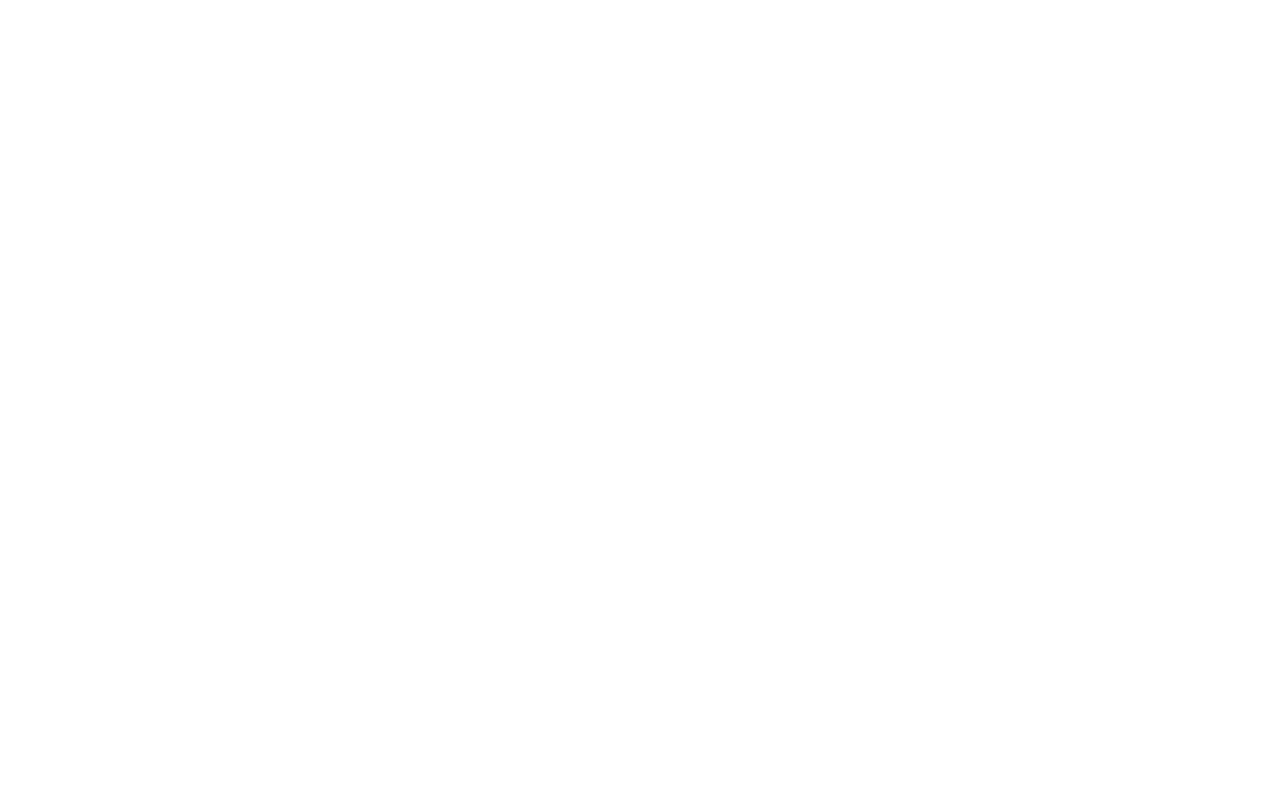
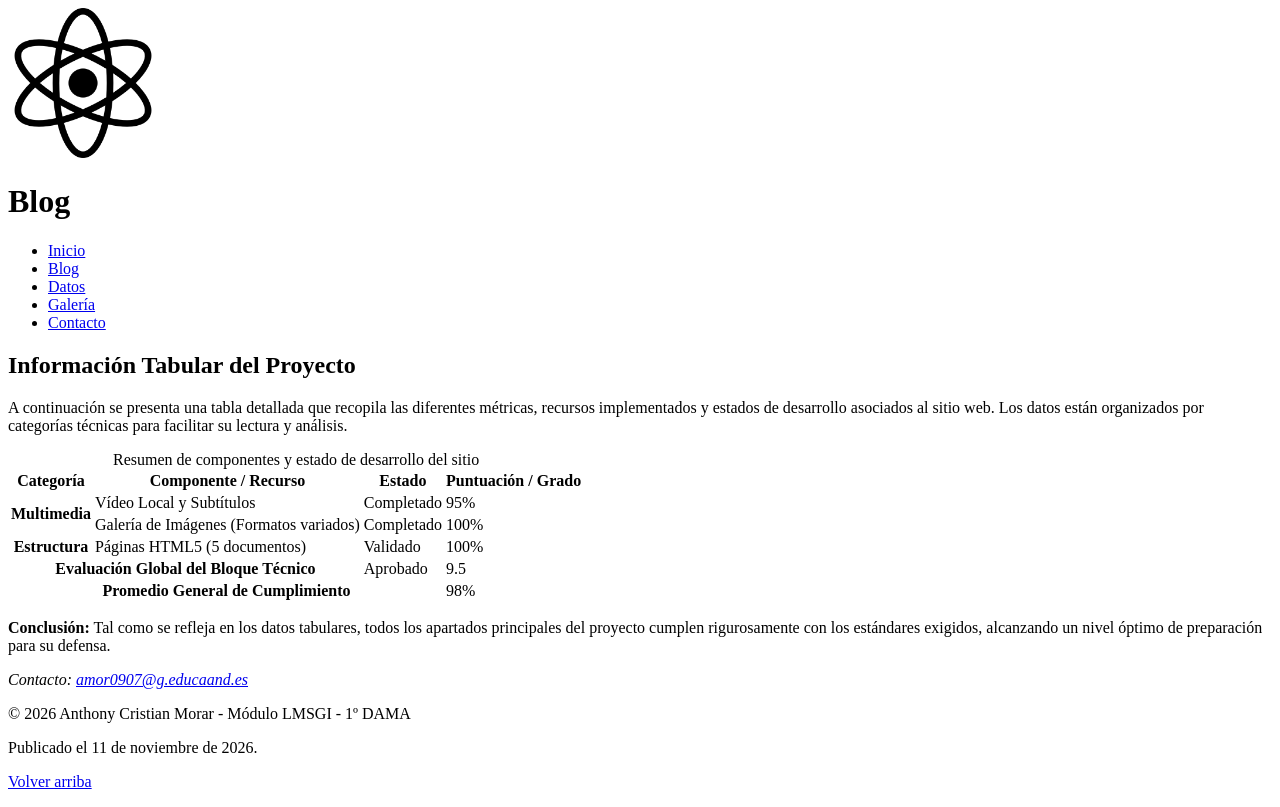
Before and after one commit to Anthmor/CotilleosCiencia, a plain HTML site: page tabla.html in a window 1280 px wide. Drawn offline with Linux system fonts and the light colour scheme.

Commit message:
Avances del día 11/11/2026

```diff
--- a/blog.html
+++ b/blog.html
@@ -0,0 +1,76 @@
+<!doctype html>
+<html lang="es">
+  <head>
+    <meta charset="UTF-8" />
+    <meta name="viewport" content="width=device-width, initial-scale=1.0" />
+    <title>Blog - CotilleosCiencia</title>
+    <link rel="stylesheet" href="css/estilos.css" />
+    <link
+      rel="alternate"
+      type="application/rss+xml"
+      title="Canal RSS"
+      href="rss.xml"
+    />
+    <link rel="icon" href="img/favicon.svg" type="image/svg+xml" />
+  </head>
+  <body>
+    <header>
+      <img
+        src="img/ciencia.png"
+        alt="Logotipo del sitio"
+        width="150"
+        height="150"
+      />
+      <h1>Blog</h1>
+    </header>
+
+    <nav>
+      <ul>
+        <li>
+          <a href="index.html" title="Ir a la página principal">Inicio</a>
+        </li>
+        <li>
+          <a href="blog.html" title="Leer nuestro artículo de blog">Blog</a>
+        </li>
+        <li><a href="tabla.html" title="Ver la tabla de datos">Datos</a></li>
+        <li>
+          <a href="galeria.html" title="Ver la galería multimedia">Galería</a>
+        </li>
+        <li>
+          <a href="formulario.html" title="Acceder al formulario de contacto"
+            >Contacto</a
+          >
+        </li>
+      </ul>
+    </nav>
+
+    <main id="contenido">
+      <article>
+        <h2>Cotilleos</h2>
+        <h3>Llevan conejos por diversión y crean un de las mayores plagas de Australia</h3>
+        <p>Unos cazadores llevan a 5 conejos a Australia, para cazarlos "por diversión" y acaban generando una de las peores plagas de Australia, debido a que no logran cazarlos a todos y estos se reproducen
+            a una velocidad muy alta lo cual conlleva a una sobrepooblación de conejos que, provoca que el equilibrio que había entre los seres que habitan en Australia y en la cadena alimenticia de estos ase vea muy afectada.
+        </p>
+        <img
+          src="img/conejos.jpg"
+          alt="La imágen de los conejos bebiendo agua en un pequeño estanque."
+          width="150"
+          height="150"
+        />
+      </article>
+    </main>
+
+    <footer>
+      <address>
+        Contacto:
+        <a href="mailto:amor0907@g.educaand.es">amor0907@g.educaand.es</a>
+      </address>
+      <p>&copy; 2026 Anthony Cristian Morar - Módulo LMSGI - 1º DAMA</p>
+      <p>
+        Publicado el <time datetime="2026-11-11"></time> 11 de noviembre de
+        2026.
+      </p>
+      <p><a href="#contenido">Volver arriba</a></p>
+    </footer>
+  </body>
+</html>
--- a/tabla.html
+++ b/tabla.html
@@ -0,0 +1,108 @@
+<!doctype html>
+<html lang="es">
+  <head>
+    <meta charset="UTF-8" />
+    <meta name="viewport" content="width=device-width, initial-scale=1.0" />
+    <title>Blog - CotilleosCiencia</title>
+    <link rel="stylesheet" href="css/estilos.css" />
+    <link
+      rel="alternate"
+      type="application/rss+xml"
+      title="Canal RSS"
+      href="rss.xml"
+    />
+    <link rel="icon" href="img/favicon.svg" type="image/svg+xml" />
+  </head>
+  <body>
+    <header>
+      <img
+        src="img/ciencia.png"
+        alt="Logotipo del sitio"
+        width="150"
+        height="150"
+      />
+      <h1>Blog</h1>
+    </header>
+
+    <nav>
+      <ul>
+        <li>
+          <a href="index.html" title="Ir a la página principal">Inicio</a>
+        </li>
+        <li>
+          <a href="blog.html" title="Leer nuestro artículo de blog">Blog</a>
+        </li>
+        <li><a href="tabla.html" title="Ver la tabla de datos">Datos</a></li>
+        <li>
+          <a href="galeria.html" title="Ver la galería multimedia">Galería</a>
+        </li>
+        <li>
+          <a href="formulario.html" title="Acceder al formulario de contacto"
+            >Contacto</a
+          >
+        </li>
+      </ul>
+    </nav>
+<main>
+    <h2>Información Tabular del Proyecto</h2>
+    <p>A continuación se presenta una tabla detallada que recopila las diferentes métricas, recursos implementados y estados de desarrollo asociados al sitio web. Los datos están organizados por categorías técnicas para facilitar su lectura y análisis.</p>
+
+    <table>
+      <caption>Resumen de componentes y estado de desarrollo del sitio</caption>
+      <thead>
+        <tr>
+          <th scope="col">Categoría</th>
+          <th scope="col">Componente / Recurso</th>
+          <th scope="col">Estado</th>
+          <th scope="col">Puntuación / Grado</th>
+        </tr>
+      </thead>
+      <tbody>
+        <tr>
+          <th scope="row" rowspan="2">Multimedia</th>
+          <td>Vídeo Local y Subtítulos</td>
+          <td>Completado</td>
+          <td>95%</td>
+        </tr>
+        <tr>
+          <td>Galería de Imágenes (Formatos variados)</td>
+          <td>Completado</td>
+          <td>100%</td>
+        </tr>
+        <tr>
+          <th scope="row">Estructura</th>
+          <td>Páginas HTML5 (5 documentos)</td>
+          <td>Validado</td>
+          <td>100%</td>
+        </tr>
+        <tr>
+          <th scope="row" colspan="2">Evaluación Global del Bloque Técnico</th>
+          <td>Aprobado</td>
+          <td>9.5</td>
+        </tr>
+      </tbody>
+      <tfoot>
+        <tr>
+          <th scope="row" colspan="3">Promedio General de Cumplimiento</th>
+          <td>98%</td>
+        </tr>
+      </tfoot>
+    </table>
+
+    <p><strong>Conclusión:</strong> Tal como se refleja en los datos tabulares, todos los apartados principales del proyecto cumplen rigurosamente con los estándares exigidos, alcanzando un nivel óptimo de preparación para su defensa.</p>
+  </main>
+
+    <footer>
+      <address>
+        Contacto:
+        <a href="mailto:amor0907@g.educaand.es">amor0907@g.educaand.es</a>
+      </address>
+      <p>&copy; 2026 Anthony Cristian Morar - Módulo LMSGI - 1º DAMA</p>
+      <p>
+        Publicado el <time datetime="2026-11-11"></time> 11 de noviembre de
+        2026.
+      </p>
+      <p><a href="#contenido">Volver arriba</a></p>
+    </footer>
+  </body>
+</html>
```
Also changed, not shown: index.html (+84 -8 lines), img/ciencia.png (added), img/favicon.svg (deleted), img/seta.jpg (added), 2 other files.
